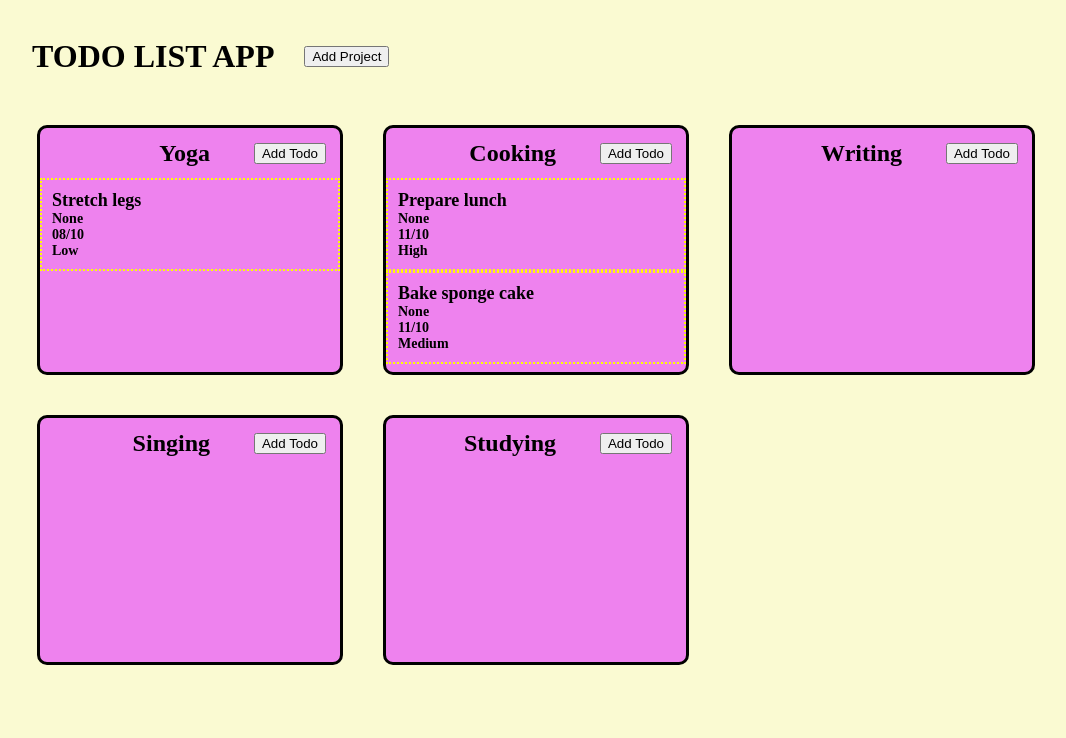
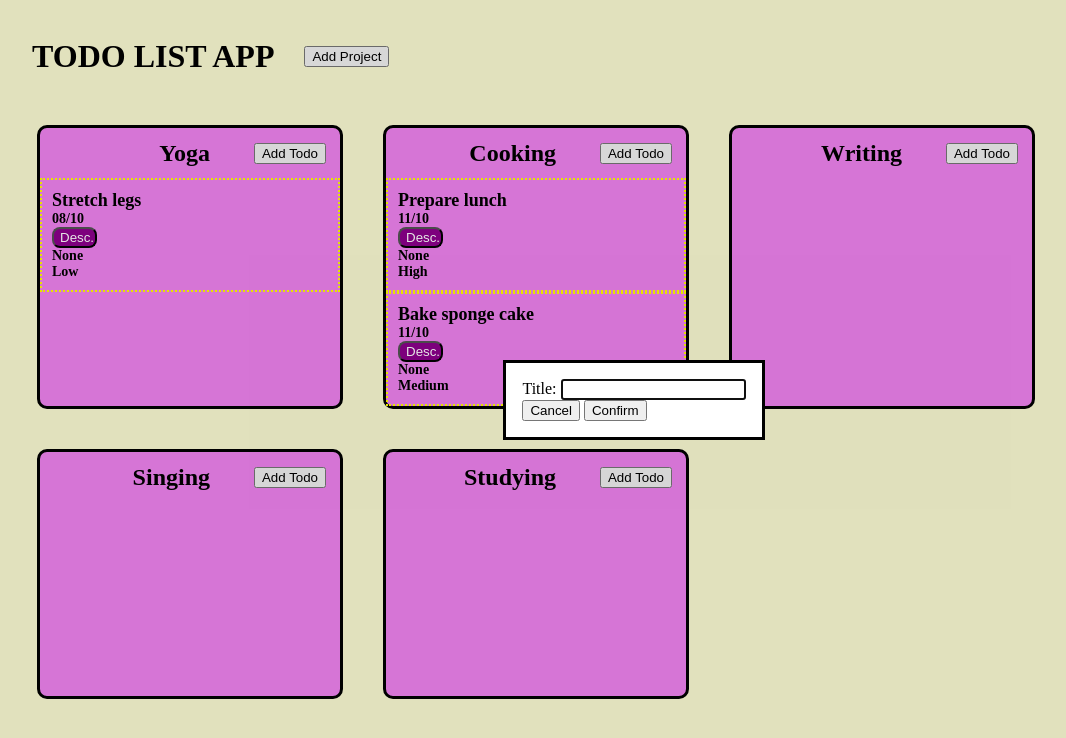
Before and after one commit to FlagonDragon/todo-list, a website built with webpack: page src/template.html in a window 1280 px wide. Both pictures are taken after a click on the button "Add Project". Shown: the whole page, without its empty margins (6-1072 px from the left). Built offline with nearby package versions, Linux system fonts and the light colour scheme.

Commit message:
add button for adding projects

```diff
--- a/src/DOM.js
+++ b/src/DOM.js
@@ -1,6 +1,6 @@
 // DOM manipulation
 
-import {addTodoListeners} from './addListeners.js'
+import {addProjectListener, addTodoListeners} from './addListeners.js'
 
 let content = document.getElementById('content');
 
@@ -55,16 +55,21 @@ function writeContent() {
             todoTitle.textContent = todo.title;
             todoDiv.appendChild(todoTitle);
 
-            var todoDesc = document.createElement('span');
-            todoDesc.classList.add('detail');
-            todoDesc.textContent = todo.description;
-            todoDiv.appendChild(todoDesc);
-
             var todoDate = document.createElement('span');
             todoDate.classList.add('todoDate');
             todoDate.classList.add('detail');
             todoDate.textContent = todo.dueDate;
             todoDiv.appendChild(todoDate);
+
+            var expandBtn = document.createElement('button');
+            expandBtn.classList.add('expandBtn');
+            expandBtn.textContent = 'Desc.';
+            todoDiv.appendChild(expandBtn);
+
+            var todoDesc = document.createElement('span');
+            todoDesc.classList.add('detail');
+            todoDesc.textContent = todo.description;
+            todoDiv.appendChild(todoDesc);
 
             var todoPrio = document.createElement('span');
             todoPrio.classList.add('todoPrio');
@@ -76,6 +81,7 @@ function writeContent() {
 
     });
 
+    addProjectListener();
     addTodoListeners();
 
 };
--- a/src/addListeners.js
+++ b/src/addListeners.js
@@ -2,7 +2,11 @@
 
 import addTodo from './todos.js'
 import writeContent from './DOM.js'
-import addProject from './projects.js';
+import addProject from './projects.js'
+
+const projectDialog = document.getElementById("projectDialog");
+const nameInput = projectDialog.querySelector("#name");
+const addProjectBtn = document.getElementById("addProjectBtn");
 
 const todoDialog = document.getElementById("todoDialog");
 const targetProjectInput = todoDialog.querySelector("#targetProject");
@@ -11,6 +15,16 @@ const descriptionInput = todoDialog.querySelector("#description");
 const dueDateInput = todoDialog.querySelector("#dueDate");
 const priorityInput = todoDialog.querySelector("#priority");
 const confirmBtn = todoDialog.querySelector("#confirmBtn");
+
+function addProjectListener() {
+
+    addProjectBtn.addEventListener('click', () => {
+
+        projectDialog.showModal();
+
+    });
+
+};
 
 function addTodoListeners() {
 
@@ -60,4 +74,4 @@ function addTodoConfirmListener() {
 
 };
 
-export {addTodoListeners, addProjectConfirmListener, addTodoConfirmListener, };
+export {addProjectListener, addTodoListeners, addProjectConfirmListener, addTodoConfirmListener};
--- a/src/index.js
+++ b/src/index.js
@@ -3,7 +3,7 @@
 import './styles.css';
 import addProject from './projects.js'
 import addTodo from './todos.js'
-import {addTodoConfirmListener} from './addListeners.js'
+import {addProjectConfirmListener, addTodoConfirmListener} from './addListeners.js'
 import writeContent from './DOM.js'
 
 window.myProjects = [];
@@ -39,7 +39,7 @@ addTodo('Cooking','Bake sponge cake','None','11/10','Medium');
 
 // testFinder('cooking');
 
-
 writeContent();
 
+addProjectConfirmListener();
 addTodoConfirmListener();
--- a/src/styles.css
+++ b/src/styles.css
@@ -74,3 +74,10 @@ h1 {
 .todoDiv .detail {
     font-size: 14px;
 }
+
+.expandBtn {
+    width: 45px;
+    color: white;
+    background-color: darkmagenta;
+    border-radius: 8px;
+}
--- a/src/template.html
+++ b/src/template.html
@@ -5,6 +5,7 @@
     <meta name="viewport" content="width=device-width, initial-scale=1.0">
     <title>Document</title>
 </head>
+
 <body>
 
     <dialog id="projectDialog">
@@ -32,7 +33,7 @@
 
         <h1>TODO LIST APP</h1>
 
-        <button id="addProject">Add Project</button>
+        <button id="addProjectBtn">Add Project</button>
 
     </div>
 
```
